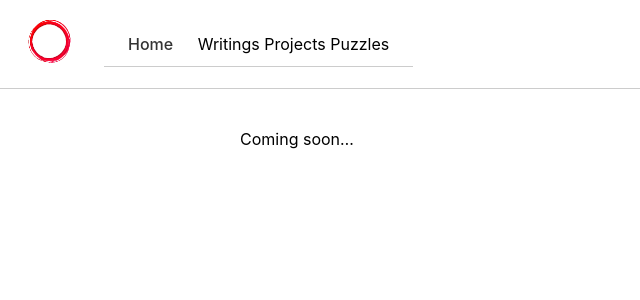
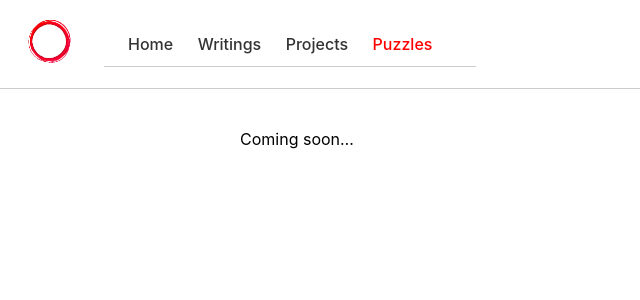
Before and after one commit to MalcolmWigder/malcolmwigder.com, a Jekyll site: the page built from puzzles.md, in a window 1280 px wide. Shown: the top 300 px of the page, without its empty margins (0-640 px from the left). Built offline with Jekyll 4.4.1, drawn with Linux system fonts in a browser that asks for light colours.

Commit message:
Trigger rebuild

```diff
--- a/_includes/header.html
+++ b/_includes/header.html
@@ -5,9 +5,9 @@
     </a>
 
   <nav style="background: #fff; padding: 12px 24px; border-bottom: 1px solid #ccc;">
-  <a href="/" class="nav-link {% if page.url == '/' %}active{% endif %}">Home</a>
-  <a href="{{ site.baseurl }}/writings/">Writings</a>
-  <a href="{{ site.baseurl }}/projects/">Projects</a>
-  <a href="{{ site.baseurl }}/puzzles/">Puzzles</a>
+  <a href="{{ site.baseurl }}/" class="nav-link {% if page.url == '/' %}active{% endif %}">Home</a>
+    <a href="{{ site.baseurl }}/writings/" class="nav-link {% if page.url contains '/writings/' %}active{% endif %}">Writings</a>
+    <a href="{{ site.baseurl }}/projects/" class="nav-link {% if page.url contains '/projects/' %}active{% endif %}">Projects</a>
+    <a href="{{ site.baseurl }}/puzzles/" class="nav-link {% if page.url contains '/puzzles/' %}active{% endif %}">Puzzles</a>
 </nav>
 </header>
```
